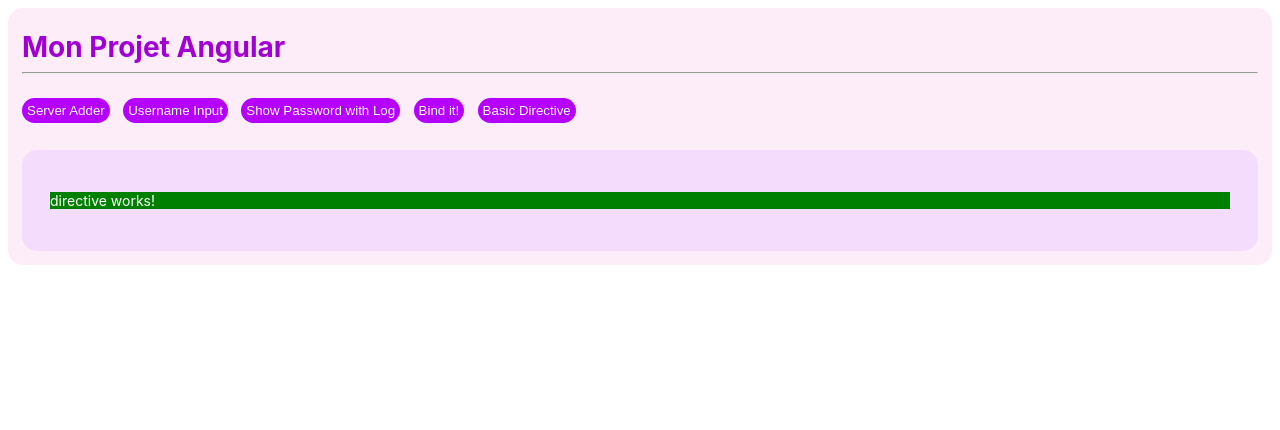
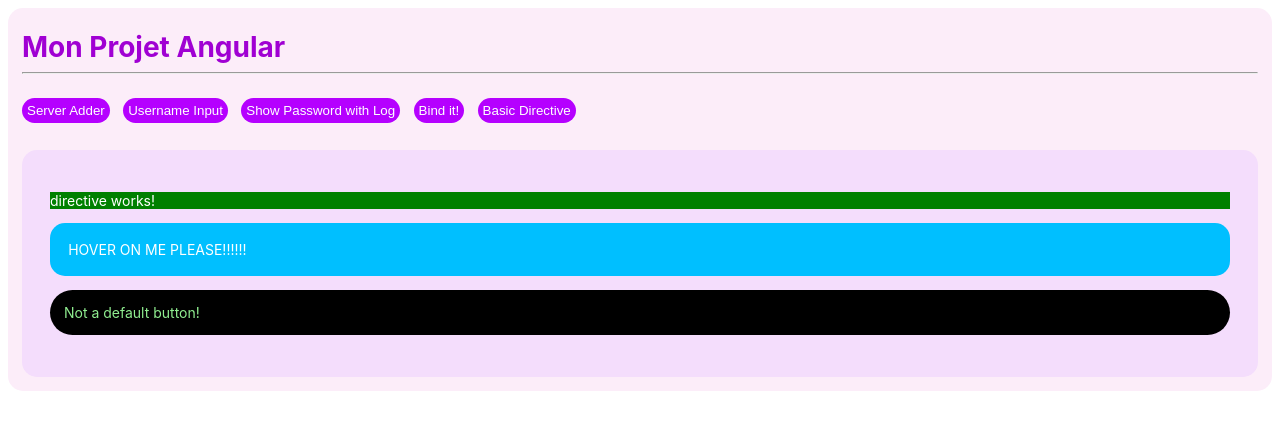
Before and after one commit to selenyel/mon-projet-angular, an Angular app in the folder mon-projet-angular/: page / in a window 1280 px wide. Both pictures are taken after a click on the button "Basic Directive". Shown: the top 430 px of the page. Built offline with nearby package versions, Linux system fonts and the light colour scheme.

Commit message:
Lesson 98
Binding the Directive properties and it's special cases.

```diff
--- a/mon-projet-angular/src/app/app.module.ts
+++ b/mon-projet-angular/src/app/app.module.ts
@@ -12,8 +12,9 @@ import { Hw4Component } from './hw4/hw4.component';
 import { GameControlComponent } from './hw4/game-control/game-control.component';
 import { OddComponent } from './hw4/odd/odd.component';
 import { EvenComponent } from './hw4/even/even.component';
-import { BasicHighlightDirective } from './basic-highlight/basic-highlight.directive';
+import { BasicHighlightDirective } from './directives/basic-highlight/basic-highlight.directive';
 import { DirectiveComponent } from './directive/directive.component';
+import { BetterHighlightDirective } from './directives/better-highlight/better-highlight.directive';
 
 //import {NgbModule} from '@ng-bootstrap/ng-bootstrap';
 
@@ -30,7 +31,8 @@ import { DirectiveComponent } from './directive/directive.component';
     OddComponent,
     EvenComponent,
     BasicHighlightDirective,
-    DirectiveComponent
+    DirectiveComponent,
+    BetterHighlightDirective
   ],
   imports: [
     BrowserModule,
--- a/mon-projet-angular/src/app/directive/directive.component.html
+++ b/mon-projet-angular/src/app/directive/directive.component.html
@@ -1 +1,15 @@
 <p appBasicHighlight>directive works!</p>
+
+
+<p appBetterHighlight>HOVER ON ME PLEASE!!!!!!</p>
+
+
+<p
+    appBetterHighlight
+    [defaultColor] = '"black"'
+    [highlightColor] = '"blue"'
+    [readColor] = '"orange"'
+    [defaultTextColor] = '"lightgreen"'
+    [padding] = '"1em"'
+    [borderRadius] = '"25px"'
+>Not a default button!</p>
--- /dev/null
+++ b/mon-projet-angular/src/app/directives/better-highlight/better-highlight.directive.ts
@@ -0,0 +1,58 @@
+import { Directive, ElementRef, HostBinding, HostListener, Renderer2, Input } from '@angular/core';
+
+@Directive({
+  selector: '[appBetterHighlight]'
+})
+export class BetterHighlightDirective {
+
+  @Input() defaultColor: string = 'deepskyblue';
+  @Input() highlightColor: string = 'darkorchid';
+  @Input() readColor: string = 'hotpink';
+
+  @Input() defaultTextColor: string = 'white';
+
+  @Input() padding : string = '1.3em';
+
+  @Input() borderRadius: string = '15px';
+
+
+  @HostBinding('style.backgroundColor') backgroundColor: string = 'deepskyblue';
+
+  @HostBinding('style.color') textColor: string = this.defaultColor;
+  @HostBinding('style.padding') textPadding: string = this.padding;
+  @HostBinding('style.borderRadius') textBorderRadius: string = this.borderRadius;
+
+  constructor(private elRef: ElementRef ,private renderer: Renderer2) { }
+
+  //More detail on here https://angular.io/api/core/Renderer2
+  ngOnInit(){
+      //this.renderer.setStyle(this.elRef.nativeElement, 'background-color','blue')//, !important
+      //this.renderer.setStyle(this.elRef.nativeElement, 'color','white')//, !important
+    //OR
+      //this.backgroundColor = 'deepskyblue';
+    //OR
+    this.backgroundColor = this.defaultColor;
+    this.textColor = this.defaultTextColor;
+    this.textPadding = this.padding;
+    this.textBorderRadius = this.borderRadius;
+  }
+
+  @HostListener('mouseenter') mouseover(eventData: Event){
+      //this.renderer.setStyle(this.elRef.nativeElement, 'background-color','orange')//, !important
+    //OR
+      //this.backgroundColor = 'darkorchid';
+    //OR
+    this.backgroundColor = this.highlightColor;
+    this.textColor = this.defaultTextColor;
+
+  };
+  @HostListener('mouseleave') mouseleave(eventData: Event){
+      //this.renderer.setStyle(this.elRef.nativeElement, 'background-color','pink')//, !important
+    //OR
+      //this.backgroundColor = 'hotpink';
+    //OR
+    this.backgroundColor = this.readColor;
+    this.textColor = this.defaultTextColor;
+
+  }
+}
```
Also changed, not shown: mon-projet-angular/src/app/directives/basic-highlight/basic-highlight.directive.ts (renamed from mon-projet-angular/src/app/basic-highlight/basic-highlight.directive.ts).
